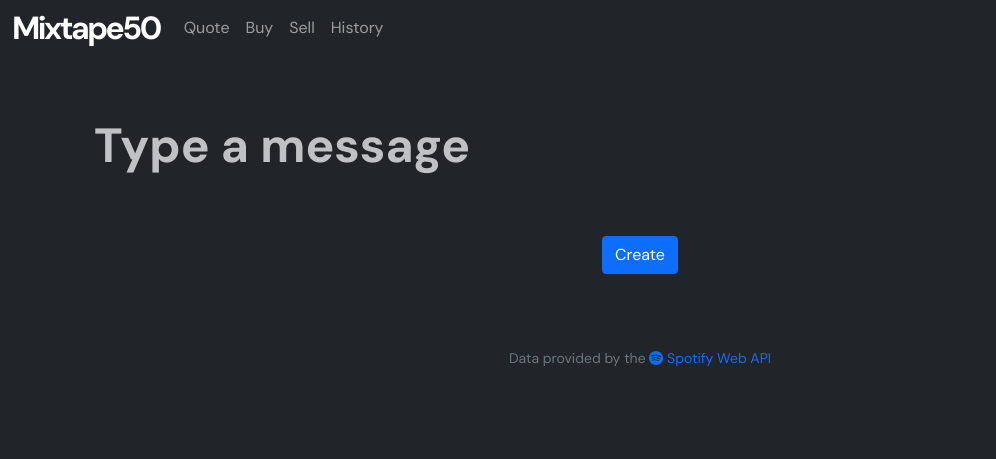
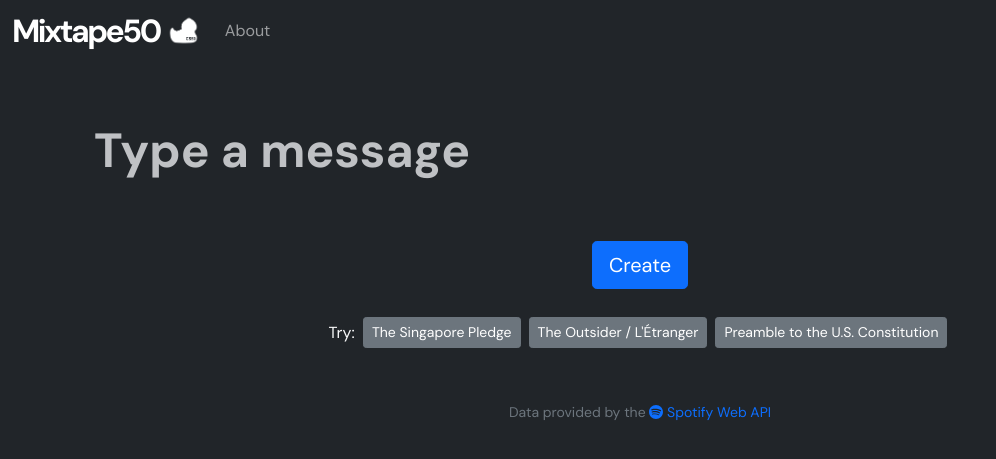
Before and after one commit to jchanke/mixtape50, a Flask app: page / in a window 1280 px wide. Shown: the top 459 px of the page, without its empty margins (0-996 px from the left). Run offline with Flask 2, Linux system fonts and the light colour scheme; some libraries are stand-ins or nearby versions.

Commit message:
Made dropdown work, added 'trial' buttons

```diff
--- a/templates/creating.html
+++ b/templates/creating.html
@@ -5,7 +5,7 @@
 {% endblock %}
 
 {% block main %}
-    <h1 id="status" class="text-center" style="font-size: xx-large; font-weight: bold; letter-spacing: -0.05em">Searching:</h1>
+    <h1 id="status" class="text-center" style="font-size: xxx-large; font-weight: bold; letter-spacing: -0.05em">Searching:</h1>
     <div id="tracks-list" class="d-flex flex-wrap align-items-center"></div>
     <br>
     <div class="d-flex justify-content-center" id="upon-complete"></div>
--- a/templates/index.html
+++ b/templates/index.html
@@ -9,13 +9,31 @@
         <input type="text" class="form-control" name="message" placeholder="Type a message" required autofocus autocomplete="off"></input>
         <br><br>
         <div class="d-flex justify-content-center">
-            <button type="submit" class="btn btn-primary m-auto">Create</button>
+            <button type="submit" class="btn btn-primary m-auto btn-lg">Create</button>
         </div>
     </form>
     <br>
+    <div class="d-flex justify-content-center align-items-center">
+        Try:&nbsp;
+        <button class="btn btn-secondary btn-sm m-1" id="pledge">The Singapore Pledge</button>
+        <button class="btn btn-secondary btn-sm m-1" id="outsider">The Outsider / L'Étranger</button>
+        <button class="btn btn-secondary btn-sm m-1" id="constitution">Preamble to the U.S. Constitution</button>
+    </div>
 
     <script>
+        // Open /create in new tab when form submitted
         form = document.querySelector("form");
         form.addEventListener("submit", (event) => window.open("/creating"));
+
+        // Input values into field when buttons are pressed
+        textField = document.querySelector("input");
+
+        const PLEDGE = "We, the citizens of Singapore, pledge ourselves as one united people, regardless of race, language or religion, to build a democratic society based on justice and equality so as to achieve happiness, prosperity and progress for our nation.";
+        const OUTSIDER = "Mother died today. Or maybe yesterday, I don't know. I received a telegram from the old people's home: \"Mother deceased. Funeral tomorrow. Very sincerely yours.\" That doesn't mean anything. It might have been yesterday.";
+        const CONSTITUTION = "We the People of the United States, in Order to form a more perfect Union, establish Justice, insure domestic Tranquility, provide for the common defense, promote the general Welfare, and secure the Blessings of Liberty to ourselves and our Posterity, do ordain and establish this Constitution for the United States of America.";
+
+        document.getElementById("pledge").addEventListener("click", event => textField.value = PLEDGE);
+        document.getElementById("outsider").addEventListener("click", event => textField.value = OUTSIDER);
+        document.getElementById("constitution").addEventListener("click", event => textField.value = CONSTITUTION);
     </script>
 {% endblock%}
--- a/templates/layout.html
+++ b/templates/layout.html
@@ -21,16 +21,13 @@
     <body class="bg-dark text-light">
         <nav class="bg-dark border navbar navbar-expand-md navbar-dark border-0">
             <div class="container-fluid">
-                <a class="navbar-brand" href="/"><span style="letter-spacing: -0.08em"><b>Mixtape50</b></span></a>
+                <a class="navbar-brand" href="/"><span style="letter-spacing: -0.08em" class="d-flex align-items-center"><b>Mixtape50</b>&nbsp;<img src="../static/cs50-duck.png" style="max-height: 1.1em;"></span></a>
                 <button aria-controls="navbar" aria-expanded="false" aria-label="Toggle navigation" class="navbar-toggler" data-bs-target="#navbar" data-bs-toggle="collapse" type="button">
                     <span class="navbar-toggler-icon"></span>
                 </button>
-                <div class="collapse navbar-collapse d-flex align-items-center" id="navbar">
+                <div class="collapse navbar-collapse" id="navbar">
                     <ul class="navbar-nav me-auto">
-                        <li class="nav-item"><a class="nav-link" href="/quote">Quote</a></li>
-                        <li class="nav-item"><a class="nav-link" href="/buy">Buy</a></li>
-                        <li class="nav-item"><a class="nav-link" href="/sell">Sell</a></li>
-                        <li class="nav-item"><a class="nav-link" href="/history">History</a></li>
+                        <li class="nav-item"><a class="nav-link" href="/about">About</a></li>
                     </ul>
                 </div>
             </div>
```
